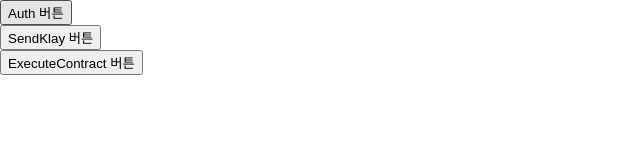
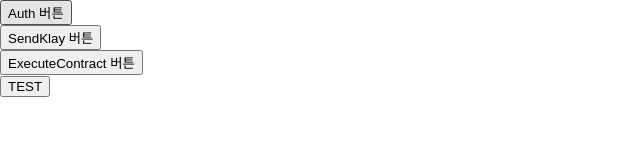
Before and after one commit to cloudsoswift/kliptestPage, a React (Create React App) app: page / in a window 1280 px wide. Shown: the top 166 px of the page, without its empty margins (0-640 px from the left). Built offline with nearby package versions, Linux system fonts and the light colour scheme.

Commit message:
axios test중

```diff
--- a/package.json
+++ b/package.json
@@ -7,6 +7,7 @@
     "@testing-library/jest-dom": "^5.16.1",
     "@testing-library/react": "^12.1.2",
     "@testing-library/user-event": "^13.5.0",
+    "axios": "^0.24.0",
     "caver-js": "^1.6.5",
     "dotenv": "^10.0.0",
     "http-proxy-middleware": "^2.0.1",
--- a/src/components/Klip-test.js
+++ b/src/components/Klip-test.js
@@ -1,5 +1,6 @@
 import React, { useState } from 'react';
 import { prepare, request, getResult } from 'klip-sdk'
+import axios from 'axios';
 function KlipTest() {
   const [address, setAddress] = useState(null);
   const [result, setResult] = useState(null);
@@ -66,9 +67,7 @@
             async()=>{
             const real_res = await getResult(requestKey)
             alert("AUTH real result: "+JSON.stringify(real_res))
-            alert("주소:" + real_res.result.klaytn_address)
             setAddress(real_res.result.klaytn_address)
-            alert("상태:" + real_res.status)
             setResult(real_res.result.status)
           }}>확인</button>) : (<span/>)
         }
@@ -93,6 +92,28 @@
           const res = await getResult(req)
           alert("EXECUTECONTRACT real result: "+JSON.stringify(res))
         }}>ExecuteContract 버튼</button><br/>
+        <button onClick={async()=>{
+          const res = await axios.post('https://a2a-api.klipwallet.com/v2/a2a/prepare',{
+            bapp: {
+              name: "My BApp",
+            },
+            type: "auth"
+          })
+          const link = "kakaotalk://klipwallet/open?url=https://klipwallet.com/?target=/a2a?request_key="+res.data.request_key
+          window.location.assign(link)
+          let timerId = setInterval(() => {
+            axios
+              .get(
+                `https://a2a-api.klipwallet.com/v2/a2a/result?request_key=${res.data.request_key}`
+              )
+              .then((res) => {
+                if (res.data.result) {
+                  console.log(`[Result] ${JSON.stringify(res.data.result)}`);
+                  clearInterval(timerId);
+                }
+              });
+          }, 1000);
+        }}>TEST</button>
     </div>
   );
 }
```
Also changed, not shown: 1 other file (tests, documents, lock files or other folders).
